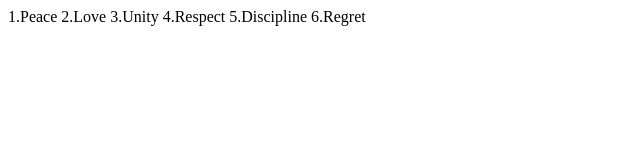
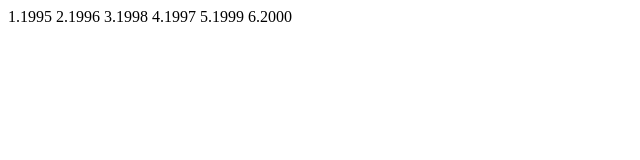
Before and after one commit to cordellec/ACHIEVEMENTS-ROUND-1-GIT, a plain HTML site: page index.html in a window 1280 px wide. Shown: the whole page, without its empty margins (0-640 px from the left). Drawn offline with Linux system fonts and the light colour scheme.

Commit message:
adding years and such

```diff
--- a/index.html
+++ b/index.html
@@ -14,12 +14,12 @@
 
 <main>
 
-1.Peace
-2.Love
-3.Unity
-4.Respect
-5.Discipline
-6.Regret
+1.1995
+2.1996
+3.1998
+4.1997
+5.1999
+6.2000
 
 </main>
 
```
